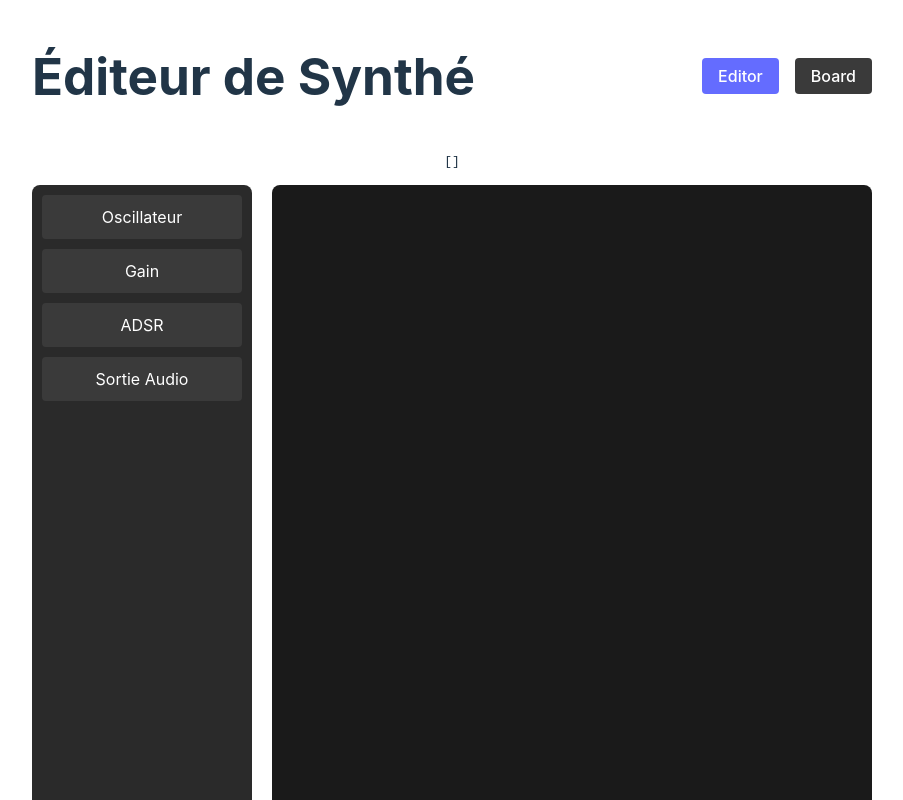
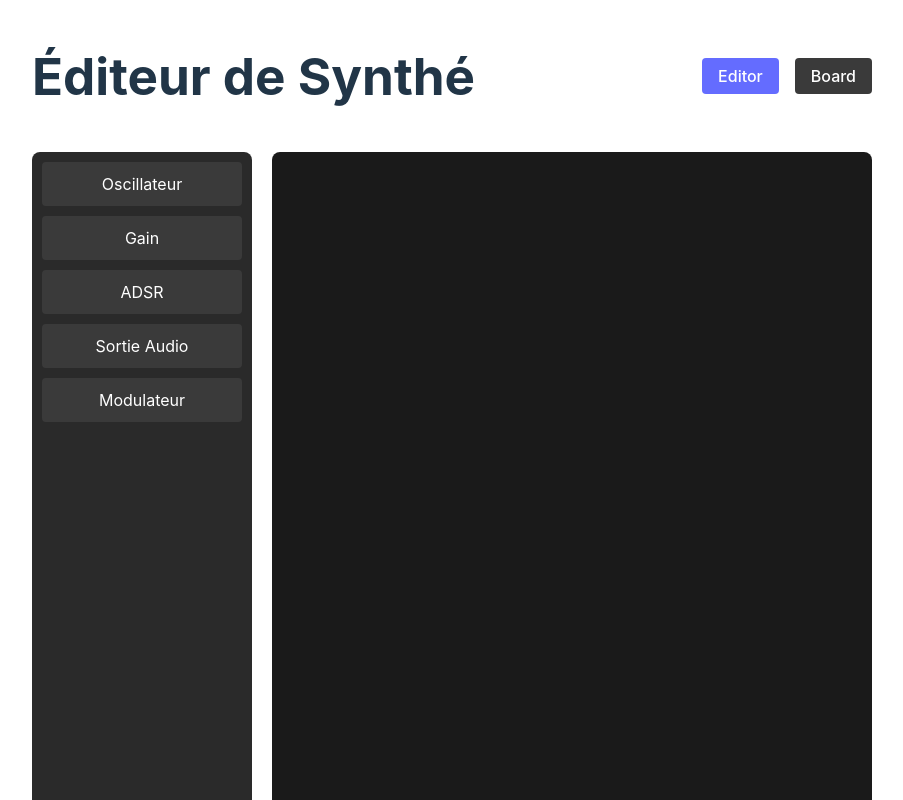
Before and after one commit to Npj721/vue-audio, a Vue app: page / in a window 1280 px wide. Shown: the top 800 px of the page, without its empty margins (188-1091 px from the left). Built offline with nearby package versions, Linux system fonts and the light colour scheme.

Commit message:
gestion d'un modulateur, simple

```diff
--- a/src/components/NodeEditor.vue
+++ b/src/components/NodeEditor.vue
@@ -85,7 +85,9 @@ const availableNodes = [
     sustain: { value: 0.45, duration: .5},
     release: { value: 0, duration: .25, constant: .1},
   }},
-  { type: 'destination', label: 'Sortie Audio', special: true }
+  { type: 'destination', label: 'Sortie Audio', special: true },
+  { type: 'mod', label: 'Modulateur', params: { type: 'square', detune: 0, freq: 10, gain: 150 } },
+
 ]
 
 function startDrag(event, nodeType) {
@@ -209,6 +211,8 @@ function finishConnecting(node, event) {
 
   const sourceIndex = storeAudio.nodes.findIndex(n => n.id === connectingFrom.value.id)
 
+  console.log('finishConnection', { connectingFrom, node})
+
   if (node.type === 'destination') {
     storeAudio.connectToDestination(sourceIndex)
     connectingFrom.value.connections.push('destination')
@@ -219,6 +223,12 @@ function finishConnecting(node, event) {
     connectingFrom.value.connections.push(node.id)
     createConnection(connectingFrom.value, node)
   } else if (connectingFrom.value.type === 'osc' && node.type === 'gain') {
+    const targetIndex = storeAudio.nodes.findIndex(n => n.id === node.id)
+    storeAudio.connectNodes(sourceIndex, targetIndex)
+    connectingFrom.value.connections.push(node.id)
+    createConnection(connectingFrom.value, node)
+  } else if (connectingFrom.value.type === 'mod' && node.type === 'osc') {
+    console.log('connection mod vers osc', { connectingFrom, node})
     const targetIndex = storeAudio.nodes.findIndex(n => n.id === node.id)
     storeAudio.connectNodes(sourceIndex, targetIndex)
     connectingFrom.value.connections.push(node.id)
@@ -438,7 +448,6 @@ onUnmounted(() => {
 </script>
 
 <template>
-  <pre>{{ storeAudio.nodes }}</pre>
   <div class="editor">
     <div class="palette">
       <div
@@ -514,13 +523,13 @@ onUnmounted(() => {
         </div>
         <div class="node-ports">
           <div
-            v-if="node.type !== 'osc'"
+            v-if="node.type !== 'mod'"
             class="port port-in"
             :id="`port-in-${node.id}`"
             @mouseup="(e) => finishConnecting(node, e)"
           ></div>
           <div
-            v-if="node.type !== 'destination'"
+            v-if="! ['destination', 'adsr'].includes(node.type)"
             class="port port-out"
             :id="`port-out-${node.id}`"
             @mousedown="(e) => startConnecting(e, node)"
@@ -707,8 +716,8 @@ onUnmounted(() => {
   transition: border-color 0.2s;
 }
 
-.port:hover::before {
-  border-color: #535bf2;
+.port-out::before {
+  border-color: #53f253;
 }
 
 .port-in {
--- a/src/stores/audio.js
+++ b/src/stores/audio.js
@@ -242,11 +242,26 @@ export const useAudioStore = defineStore('audio', () => {
                 osc.type = nodeInfo.param.type || 'sine'
                 osc.detune.value = nodeInfo.param.detune || 0
                 return osc
+
+            case 'mod':
+                const oscmod = _audioContext.value.createOscillator()
+                oscmod.type = nodeInfo.param.type || 'sine'
+                oscmod.detune.value = nodeInfo.param.detune || 0
+                oscmod.frequency.value = nodeInfo.param.frequency || 10
+
+                const gainmod = _audioContext.value.createGain()
+                gainmod.gain.value = nodeInfo.param.gain || 150;
+
+                oscmod.connect(gainmod)
+
+                return { type: 'mod', osc: oscmod, gain: gainmod }
+
             case 'gain':
                 const gain = _audioContext.value.createGain()
                 // Set initial gain value from the node parameters
                 gain.gain.value = nodeInfo.param.gain || 0
                 return gain
+
             case 'adsr':
                 return {
                     start: nodeInfo.param.start || { value: 0 },
@@ -273,18 +288,34 @@ export const useAudioStore = defineStore('audio', () => {
             // Create all nodes first
             config.nodes.forEach(nodeInfo => {
                 const node = createAudioNode(nodeInfo)
-                audioNodes.set(nodeInfo.id, { node, info: nodeInfo })
+
+                if (node.type === 'mod'){
+                    console.log('mod', { node, nodeInfo })
+                    audioNodes.set(nodeInfo.id, { node: {gain: node.gain, osc: node.osc }, info: { ...nodeInfo, id: nodeInfo.id} })
+                }else{
+                    audioNodes.set(nodeInfo.id, { node, info: nodeInfo })
+                }
+
             })
 
             // Make all connections
             audioNodes.forEach(({ node, info }) => {
+                console.log('press node', { node })
                 info.connections.forEach(destId => {
+                    console.log('press node connection', { destId })
+
                     if (destId === 'destination') {
                         node.connect(_audioContext.value.destination)
                     } else {
                         const destNode = audioNodes.get(destId)
                         if (destNode) {
-                            node.connect(destNode.node)
+                            console.log('connection', { node, destNode })
+                            if(info.type === "mod"){
+                                node.gain.connect(destNode.node.detune)
+                            }else{
+                                node.connect(destNode.node)
+                            }
+
                         }
                     }
                 })
@@ -295,7 +326,14 @@ export const useAudioStore = defineStore('audio', () => {
                 if (info.type === 'osc') {
                     node.frequency.value = frequency
                     node.start()
-                } else if (info.type === 'gain') {
+                } else if (info.type === 'mod') {
+                    node.osc.frequency.value = 10
+                    node.osc.start()
+
+                    console.log({node, info})
+                }
+
+                else if (info.type === 'gain') {
                     if (info.envelope) {
                         // If there's an envelope, use it
                         const envelopeInfo = audioNodes.get(info.envelope)
```
